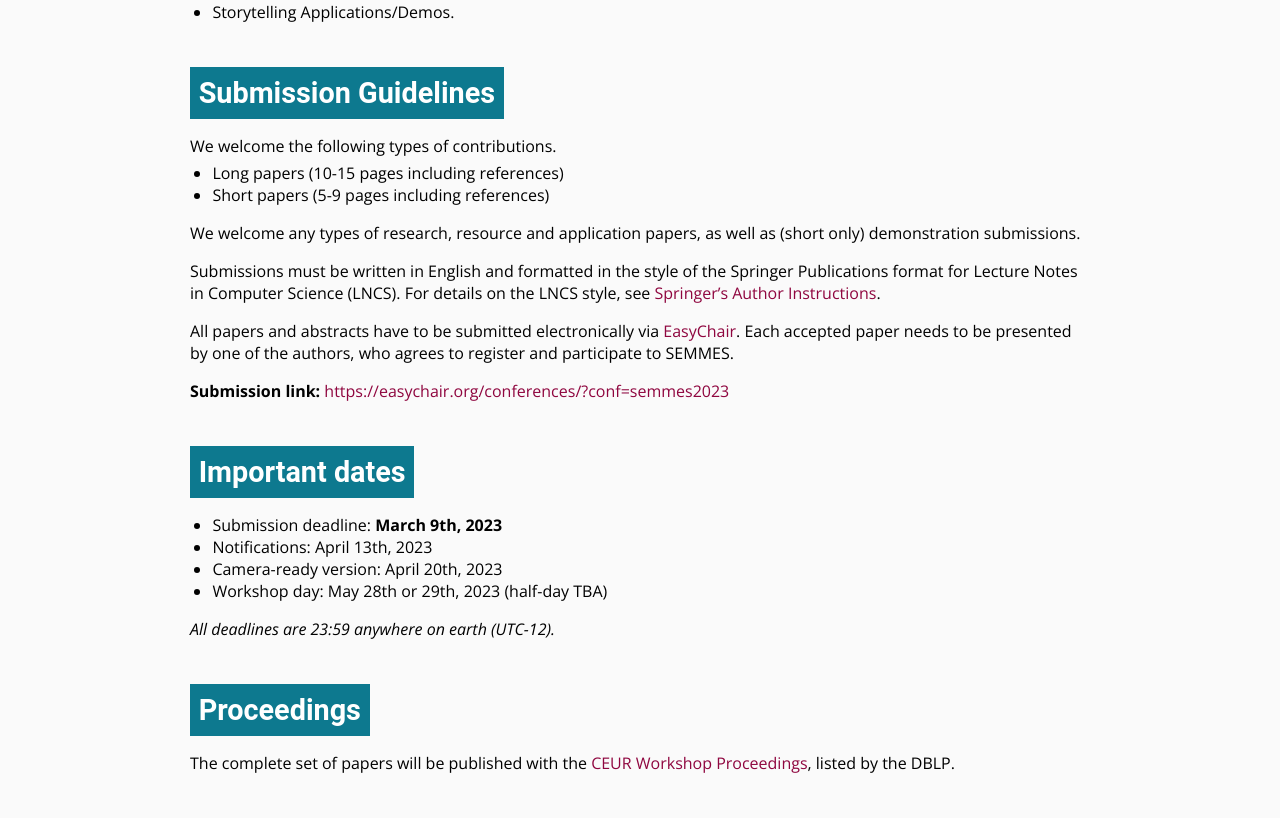
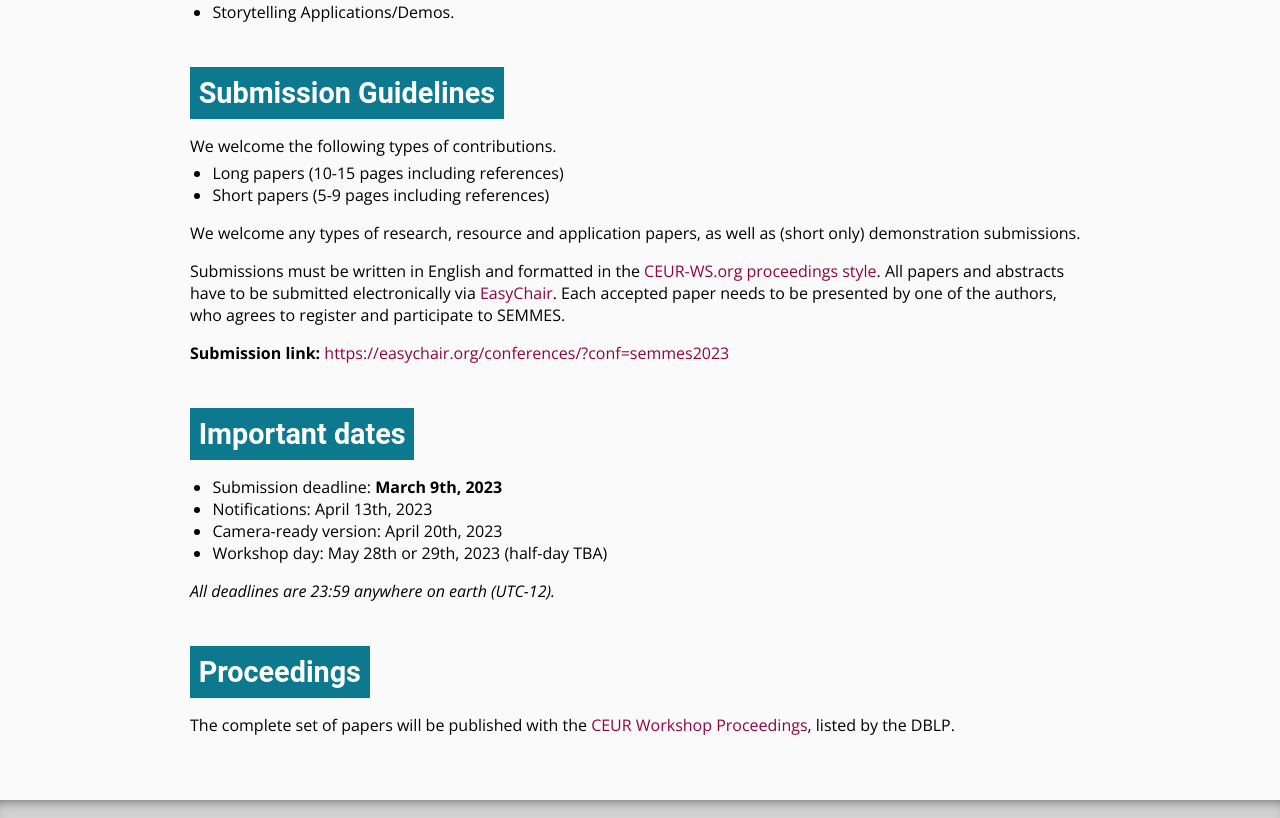
Before and after one commit to ANR-kFLOW/semmes, a Jekyll site: the page built from docs/call.md, in a window 1280 px wide and 900 px high, scrolled down 688 px, cut to the strip 0-818 px from the top of the window. Built offline with Jekyll 4.4.1, drawn with Linux system fonts in a browser that asks for light colours.

Commit message:
updated proceedings style info

```diff
--- a/docs/call.md
+++ b/docs/call.md
@@ -30,9 +30,7 @@ We welcome the following types of contributions.
 
 We welcome any types of research, resource and application papers, as well as (short only) demonstration submissions.
 
-Submissions must be written in English and formatted in the style of the Springer Publications format for Lecture Notes in Computer Science (LNCS).
-For details on the LNCS style, see [Springer’s Author Instructions](https://www.springer.com/gp/computer-science/lncs/conference-proceedings-guidelines).
-
+Submissions must be written in English and formatted in the [CEUR-WS.org proceedings style](https://github.com/yamadharma/ceurart).
 All papers and abstracts have to be submitted electronically via [EasyChair](https://easychair.org/conferences/?conf=semmes2023).
 Each accepted paper needs to be presented by one of the authors, who agrees to register and participate to SEMMES.
 
```
